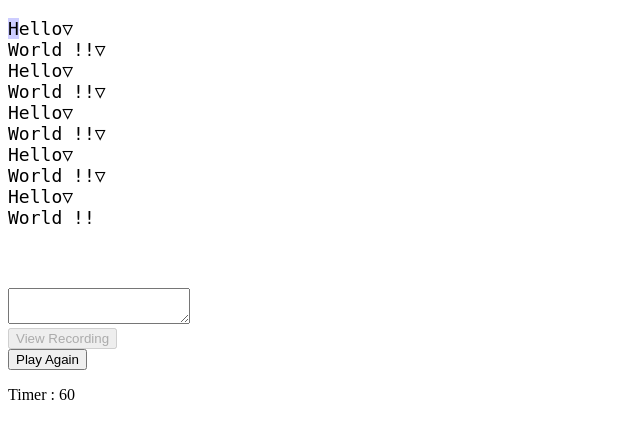
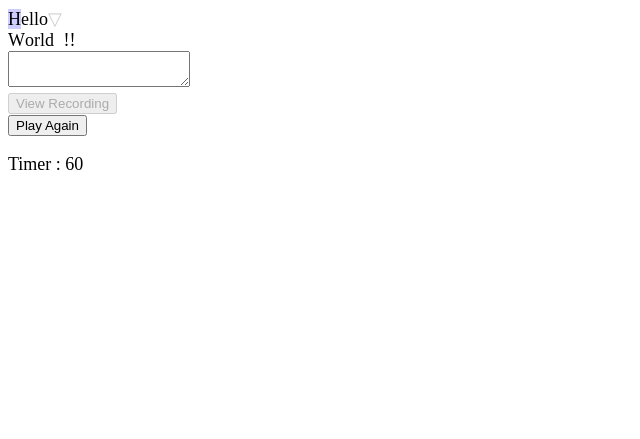
Before and after one commit to Mr-Spy1101/Typing4Speed, a PHP site: page / in a window 1280 px wide. Shown: the top 439 px of the page, without its empty margins (0-640 px from the left). Run offline with PHP 8.4, Linux system fonts and the light colour scheme.

Commit message:
fixing things

```diff
--- a/index.html
+++ b/index.html
@@ -12,18 +12,21 @@
 
 <body>
   <div style="font-size: 18px;">
-    <pre id="targetTypedText">
-<span class="active      ">H</span><span class="normal-color">e</span><span class="normal-color">l</span><span class="normal-color">l</span><span class="normal-color">o</span><span class="normal-color">&#9661;</span>
-<span class="normal-color">W</span><span class="normal-color">o</span><span class="normal-color">r</span><span class="normal-color">l</span><span class="normal-color">d</span><span class="normal-color"> </span><span class="normal-color">!</span><span class="normal-color">!</span><span class="normal-color">&#9661;</span>
-<span class="normal-color">H</span><span class="normal-color">e</span><span class="normal-color">l</span><span class="normal-color">l</span><span class="normal-color">o</span><span class="normal-color">&#9661;</span>
-<span class="normal-color">W</span><span class="normal-color">o</span><span class="normal-color">r</span><span class="normal-color">l</span><span class="normal-color">d</span><span class="normal-color"> </span><span class="normal-color">!</span><span class="normal-color">!</span><span class="normal-color">&#9661;</span>
-<span class="normal-color">H</span><span class="normal-color">e</span><span class="normal-color">l</span><span class="normal-color">l</span><span class="normal-color">o</span><span class="normal-color">&#9661;</span>
-<span class="normal-color">W</span><span class="normal-color">o</span><span class="normal-color">r</span><span class="normal-color">l</span><span class="normal-color">d</span><span class="normal-color"> </span><span class="normal-color">!</span><span class="normal-color">!</span><span class="normal-color">&#9661;</span>
-<span class="normal-color">H</span><span class="normal-color">e</span><span class="normal-color">l</span><span class="normal-color">l</span><span class="normal-color">o</span><span class="normal-color">&#9661;</span>
-<span class="normal-color">W</span><span class="normal-color">o</span><span class="normal-color">r</span><span class="normal-color">l</span><span class="normal-color">d</span><span class="normal-color"> </span><span class="normal-color">!</span><span class="normal-color">!</span><span class="normal-color">&#9661;</span>
-<span class="normal-color">H</span><span class="normal-color">e</span><span class="normal-color">l</span><span class="normal-color">l</span><span class="normal-color">o</span><span class="normal-color">&#9661;</span>
-<span class="normal-color">W</span><span class="normal-color">o</span><span class="normal-color">r</span><span class="normal-color">l</span><span class="normal-color">d</span><span class="normal-color"> </span><span class="normal-color">!</span><span class="normal-color">!</span>
-
+    <div id="targetTypedText">
+      <span class="active">H</span>
+      <span class="normal-color">e</span>
+      <span class="normal-color">l</span>
+      <span class="normal-color">l</span>
+      <span class="normal-color">o</span>
+      <span class="normal-color"><span class="enter">&#9661;</span><br /></span>
+      <span class="normal-color">W</span>
+      <span class="normal-color">o</span>
+      <span class="normal-color">r</span>
+      <span class="normal-color">l</span>
+      <span class="normal-color">d</span>
+      <span class="normal-color"><span class="space">&nbsp;</span></span>
+      <span class="normal-color">!</span>
+      <span class="normal-color">!</span>
     </div>
 
     <textarea onkeypress="addKeyTyped(event)" onkeydown="DeleteKeyTyped(event)" value=""></textarea>
--- a/main.css
+++ b/main.css
@@ -1,20 +1,43 @@
+#targetTypedText {
+    font-size: 0px;
+}
+
+span {
+    word-spacing: 5px;
+}
+
 .normal-color {
     color: black;
+    font-size: 18px;
 }
 
 .correct-color {
     color:green;
+    font-size: 18px;
 }
 
 .incorrect-color {
     color:red;
+    font-size: 18px;
 }
 
 .active{
     background-color:rgb(205, 205, 255);
+    font-size: 18px;
 }
 
-span {
-    width: 10px;
+.enter{
+    opacity: 0.2;
+}
 
+.active .enter {
+    opacity: 0.8;
 }
+
+.incorrect-color .enter {
+    opacity: 1;
+}
+
+.incorrect-color .space {
+    background-color: rgba(255, 29, 29, 0.6);
+}
--- a/main.js
+++ b/main.js
@@ -1,4 +1,4 @@
-var targetString = "Hello\rWorld !!\rHello\rWorld !!\rHello\rWorld !!\rHello\rWorld !!\rHello\rWorld !!";
+var targetString = "Hello\rWorld !!";
 var records = [];
 var incorrectclicks = 0;
 var index = 0;
```
Lines whose indentation alone changed are shown as unchanged.
